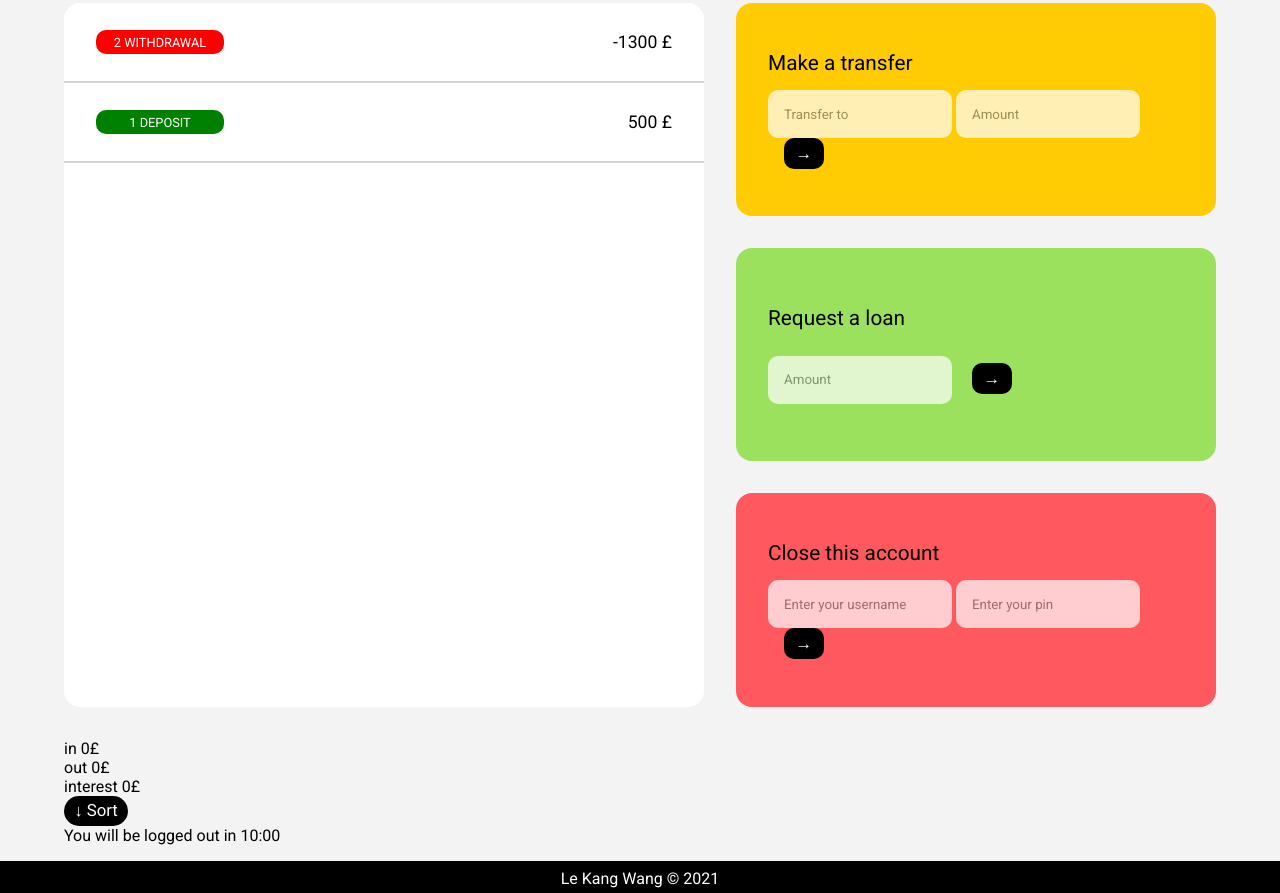
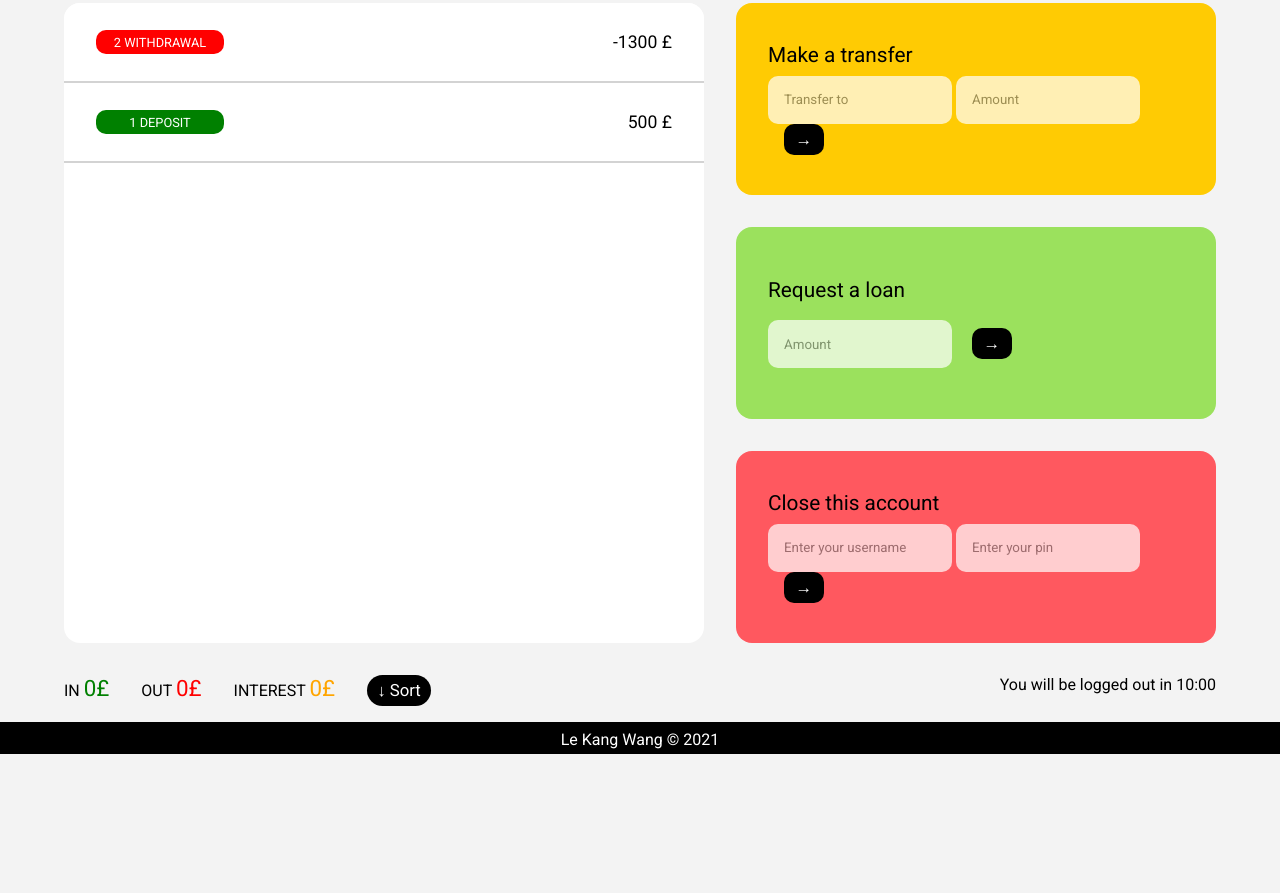
Before and after one commit to lekangwang/Bankist, a plain HTML site: page index.html in a window 1280 px wide. Shown: the part 214-1107 px from the top of the page. After the commit the page ends 968 px from the top, so only its background shows below. Drawn offline with Linux system fonts and the light colour scheme.

Commit message:
styling for statistics

```diff
--- a/css/app/app.css
+++ b/css/app/app.css
@@ -3,6 +3,6 @@
   margin: 2rem 0;
   width: 100%;
   grid-template-columns: 4fr 3fr;
-  grid-template-rows: 2fr 2fr 2fr 1fr;
+  grid-template-rows: 12rem 12rem 12rem auto;
   grid-gap: 2rem;
 }
--- /dev/null
+++ b/css/app/stats.css
@@ -0,0 +1,35 @@
+.stats {
+  width: 100%;
+  display: flex;
+  justify-content: space-between;
+  align-items: flex-start;
+  grid-column: 1 / span 2;
+}
+
+.stats-amounts {
+  display: flex;
+  width: auto;
+  justify-content: space-around;
+}
+
+.stats-amounts p {
+  margin-right: 2rem;
+  text-transform: uppercase;
+}
+
+.stats-amounts span {
+  font-size: 1.4rem;
+}
+
+/*==== Coloring individual money amounts ======*/
+#stats-amounts-in {
+  color: green;
+}
+
+#stats-amounts-out {
+  color: red;
+}
+
+#stats-amounts-interest {
+  color: orange;
+}
--- a/index.html
+++ b/index.html
@@ -22,6 +22,7 @@
     <link rel="stylesheet" href="css/app/balance.css" />
     <link rel="stylesheet" href="css/app/app.css" />
     <link rel="stylesheet" href="css/app/movements.css" />
+    <link rel="stylesheet" href="css/app/stats.css" />
 
     <!--Actions styling-->
     <link rel="stylesheet" href="css/app/actions/action.css" />
@@ -154,18 +155,9 @@
         <!--Stats-->
         <div class="stats">
           <div class="stats-amounts">
-            <p>
-              in <span id="stats-amounts-in">0</span
-              ><span id="stats-amounts-type">£</span>
-            </p>
-            <p>
-              out <span id="stats-amounts-out">0</span
-              ><span id="stats-amounts-type">£</span>
-            </p>
-            <p>
-              interest <span id="stats-amounts-in">0</span
-              ><span id="stats-amounts-type">£</span>
-            </p>
+            <p>in <span id="stats-amounts-in">0£</span></p>
+            <p>out <span id="stats-amounts-out">0£</span></p>
+            <p>interest <span id="stats-amounts-interest">0£</span></p>
             <div>
               <button id="sort-btn">&downarrow; Sort</button>
             </div>
```
